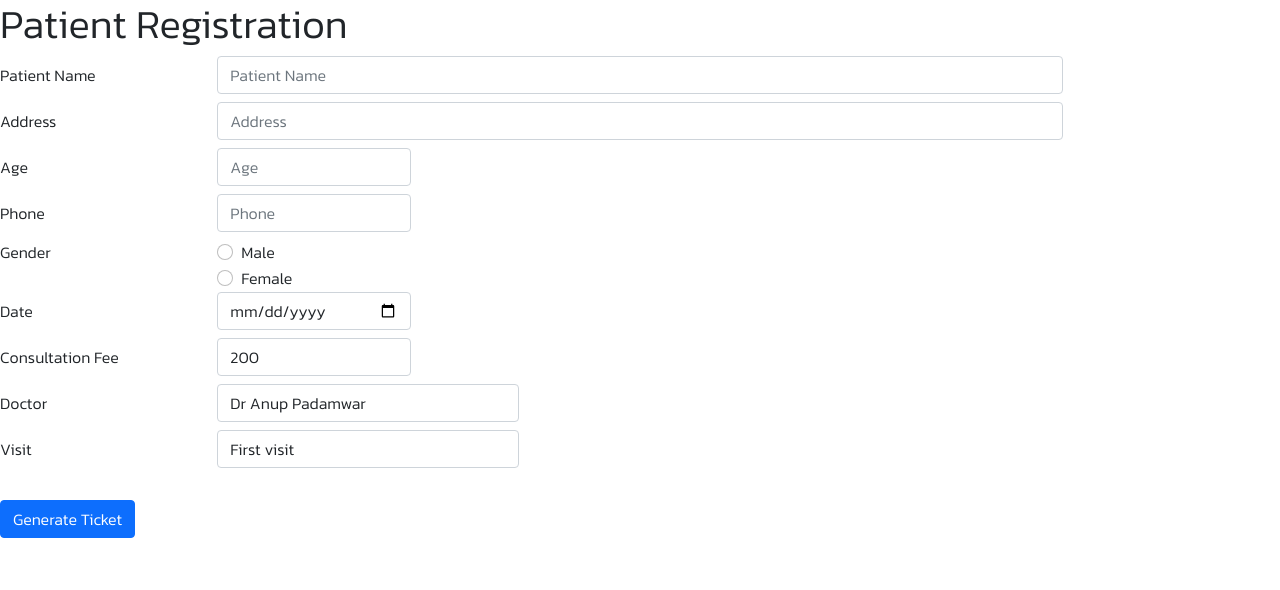
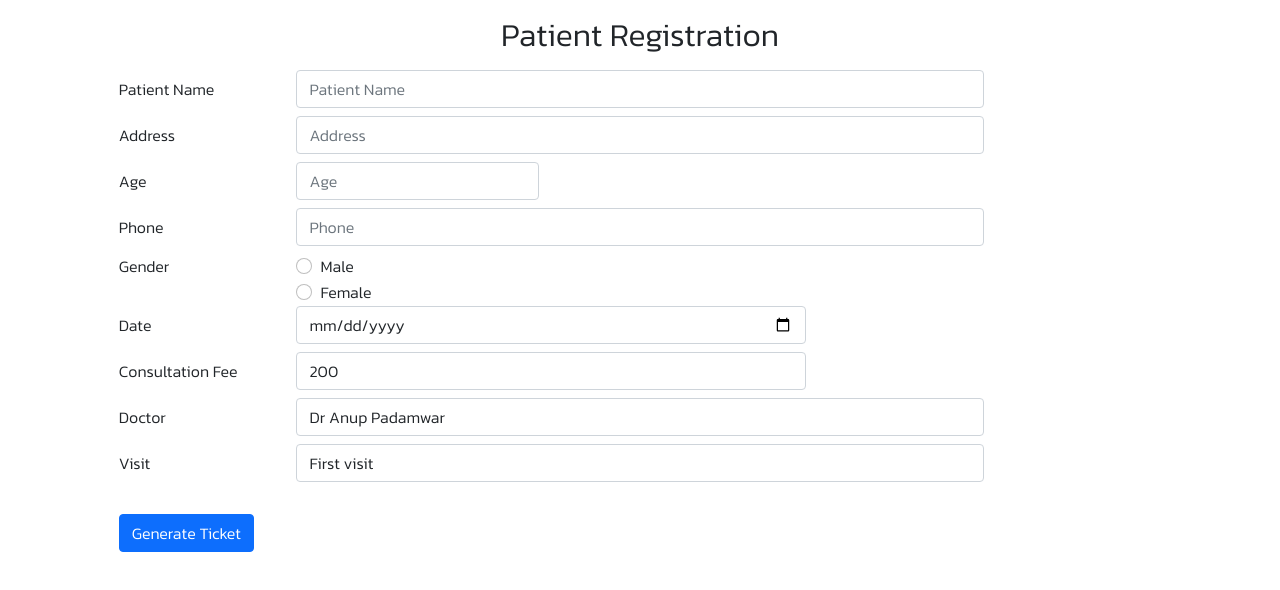
Before and after one commit to Paddybaba/myclinic, a React (Create React App) app in the folder myclinic/: page /opd in a window 1280 px wide. Shown: the top 590 px of the page. Built offline with nearby package versions, Linux system fonts and the light colour scheme.

Commit message:
Changing registration form

```diff
--- a/myclinic/src/App.css
+++ b/myclinic/src/App.css
@@ -36,3 +36,11 @@
     transform: rotate(360deg);
   }
 }
+
+.logo {
+  width: 50px;
+  height: 50px;
+}
+/* .form-control {
+  width: auto !important;
+} */
--- a/myclinic/src/components/Navbar.js
+++ b/myclinic/src/components/Navbar.js
@@ -1,11 +1,16 @@
 import React from "react";
-import { Container, Nav, NavDropdown } from "react-bootstrap";
+import { Container, Nav, NavDropdown, Image } from "react-bootstrap";
 import Navbar from "react-bootstrap/Navbar";
 
 const Navigationbar = () => {
   return (
     <Navbar bg="light" expand="lg">
       <Container>
+        <Image
+          src="https://lh3.googleusercontent.com/pLwicZVfOOr5ffQbLrmz1gnzZ-EAu7R74uPqts6bacIDlUmUuVC9BAMRoyarWqtsyCxxTRDTPotOpRgHZFMJ7mP5WNmzZut_LqYLKW0ffQOlxun9Zd1pPRNBSGdgyTTAaTiUydAV0yohiGxv08kjsBRuSlGoh7rvT7sEXSGjMcyDZO_ciF2gzBmvM0KZREHVtp_B0E_OmAth0k84mrsSUkaAYcININCh9tMkBnM6nW1yJQI1NmjurlwqQwpzu5XwKCNz8Hec272-3OAT6s1OTcehQKzx0il0_KhA4Bm0MVoowdhmt4Wa7v-gAFT5oc_BtczRnMH9MqKcGp-LQZMtajcA0I4dmcflf8iIWhfF5FvRbwsbMc7Heo40NwmKgAjWIP0T3bASbPvOXokwmZohQO0EI3I46YuZUcnUiKbYL5RwbRQVZrmgsu0iZ1fydwsRS1UxBhKlfYJVcYPSY9K1L-lVTRWRzoS6Um1Jw7rIBerud3GohYEMm5OWg9jjUhuYRuaKvwENyC7CxK-Zj9ygHWLZIb0OWaeMz-G-Wrlof5WdTTKSKgZJkcwSUiwoC4xolJO3aL1BsislJGhIF0m66IC-8LmmeBq2qLlU5MPluMAhyBgXOi-1SnoQVKrAGfh5jOF8KsEmPeDLL7TmAjax-EakVkeBC9VSAfqTJVOH4UIS7J-BD5vn6Y1iqrMcIg5r0ERg4cmJRb-Qlr6Q8--GJCf2=s625-no?authuser=0"
+          className="logo"
+          fluid
+        />
         <Navbar.Brand href="/">Sri Sai Clinic</Navbar.Brand>
         <Navbar.Toggle aria-controls="basic-navbar-nav" />
         <Navbar.Collapse id="basic-navbar-nav">
--- a/myclinic/src/pages/OPD.js
+++ b/myclinic/src/pages/OPD.js
@@ -33,9 +33,13 @@ const OPD = () => {
   };
 
   return (
-    <section>
+    <section className="container-fluid">
       <div className="row">
-        <h1>Patient Registration</h1>
+        <div className="col-10 mx-auto">
+          <div className="row">
+            <h2 className="col-12 text-center mx-auto mt-3 mb-3">
+              Patient Registration
+            </h2>
           </div>
           <form>
             <div className="form-group row mb-2">
@@ -72,7 +76,7 @@ const OPD = () => {
               <label htmlFor="age" className="col-sm-2 col-form-label">
                 Age
               </label>
-          <div className="col-sm-2">
+              <div className="col-sm-3">
                 <input
                   type="number"
                   className="form-control"
@@ -87,7 +91,7 @@ const OPD = () => {
               <label htmlFor="phone" className="col-sm-2 col-form-label">
                 Phone
               </label>
-          <div className="col-sm-2">
+              <div className="col-sm-8">
                 <input
                   type="number"
                   className="form-control"
@@ -135,7 +139,7 @@ const OPD = () => {
               <label htmlFor="date" className="col-sm-2 col-form-label">
                 Date
               </label>
-          <div className="col-sm-2">
+              <div className="col-sm-6">
                 <input
                   type="date"
                   className="form-control"
@@ -149,7 +153,7 @@ const OPD = () => {
               <label htmlFor="consult-fee" className="col-sm-2 col-form-label">
                 Consultation Fee
               </label>
-          <div className="col-sm-2">
+              <div className="col-sm-6">
                 <input
                   type="number"
                   className="form-control"
@@ -164,7 +168,7 @@ const OPD = () => {
               <label htmlFor="doctor" className="col-sm-2 col-form-label">
                 Doctor
               </label>
-          <div className="col-sm-3">
+              <div className="col-sm-8">
                 <select
                   className="form-control"
                   id="doctor"
@@ -182,7 +186,7 @@ const OPD = () => {
               <label htmlFor="visit" className="col-sm-2 col-form-label">
                 Visit
               </label>
-          <div className="col-sm-3">
+              <div className="col-sm-8">
                 <select
                   className="form-control"
                   id="visit"
@@ -207,6 +211,8 @@ const OPD = () => {
               </div>
             </div>
           </form>
+        </div>
+      </div>
     </section>
   );
 };
```
Also changed, not shown: myclinic/public/resources/images/sai.png (added). Lines whose indentation alone changed are shown as unchanged.
